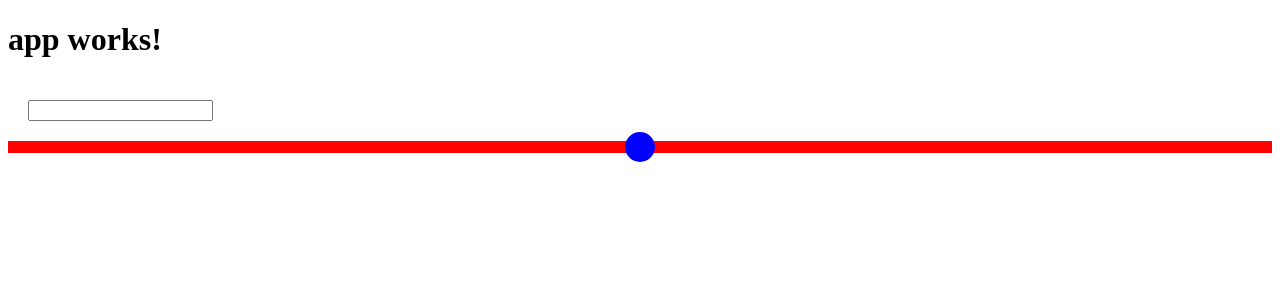
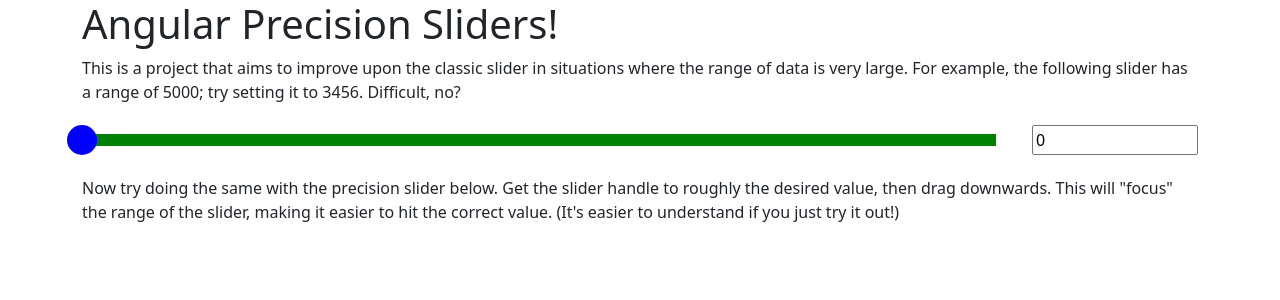
Before and after one commit to PaulTFreedman/angular-precision-sliders, an Angular app: page / in a window 1280 px wide. Shown: the top 300 px of the page. Built offline with nearby package versions, Linux system fonts and the light colour scheme.

Commit message:
WIP getting sliders to work with Bootstrap

```diff
--- a/package.json
+++ b/package.json
@@ -20,11 +20,11 @@
     "@angular/platform-browser": "^4.0.0",
     "@angular/platform-browser-dynamic": "^4.0.0",
     "@angular/router": "^4.0.0",
-    "bootstrap": "^3.3.7",
-    "bootstrap-slider": "^9.8.0",
+    "bootstrap": "^4.0.0-alpha.6",
     "core-js": "^2.4.1",
     "jquery": "^3.2.1",
     "rxjs": "^5.1.0",
+    "tether": "^1.4.0",
     "zone.js": "^0.8.4"
   },
   "devDependencies": {
--- a/src/app/app.component.html
+++ b/src/app/app.component.html
@@ -1,12 +1,37 @@
-<h1>
-  {{title}}
-</h1>
+<!-- TODO use bootstrap to create a nicer layout -->
 
-<input value="{{sliderVal1}}"/>
-<precision-slider class="precision-slider" [minValue]="0" [maxValue]="1000" [initialValue]="500" [handleWidth]="30" (valueChanged)="onSlider1ValueChange($event)"
-                    [selectableColour]="'red'" [nonSelectableColour]="'gainsboro'"></precision-slider>
-
-
-<!--<slider class="dummy-slider" [minValue]="0" [maxValue]="1000" [initialValue]="500" [value]="sliderVal1" [handleWidth]="30" [bottomColour]="'gainsboro'" [middleColour]="'gainsboro'" [topColour]="'gainsboro'"></slider>
-<responsive-slider class="basic-slider" [minValue]="0" [maxValue]="1000" [initialValue]="500" [handleWidth]="30" [bottomColour]="'green'" [middleColour]="'green'" [topColour]="'green'"
-                  (valueChanged)="onSlider1ValueChange($event)"></responsive-slider>-->
+<div class="container">
+  <div class="row">
+    <h1>
+      {{title}}
+    </h1>
+  </div>
+  <div class="row">
+    <span>
+      This is a project that aims to improve upon the classic slider in situations where the range of data is very large. For example, the following slider has a range of 5000; try setting it to 3456. Difficult, no?
+    </span>
+  </div>
+  <div class="row align-items-center">
+    <div class="col-md-10 vertical-center">
+      <responsive-slider class="slider basic-slider" [minValue]="0" [maxValue]="5000" [initialValue]="0" [handleWidth]="30" [bottomColour]="'green'" [middleColour]="'green'" [topColour]="'green'"
+                        (valueChanged)="onBasicValueChange($event)"></responsive-slider>
+    </div>
+    <div class="col-md-2">
+      <input value="{{basicSliderVal}}"/>
+    </div>
+  </div>
+  <div class="row">
+    <span>
+      Now try doing the same with the precision slider below. Get the slider handle to roughly the desired value, then drag downwards. This will "focus" the range of the slider, making it easier to hit the correct value. (It's easier to understand if you just try it out!)
+    </span>
+  </div>
+  <!-- <div class="row align-items-center">
+    <div class="col-md-10">
+      <precision-slider class="slider precision-slider" [minValue]="0" [maxValue]="1000" [initialValue]="500" [handleWidth]="30" (valueChanged)="onPrecisionValueChange($event)"
+                      [selectableColour]="'red'" [nonSelectableColour]="'gainsboro'"></precision-slider>
+    </div>
+    <div class="col-md-2">
+      <input value="{{precisionSliderVal}}"/>
+    </div>
+  </div> -->
+</div>
--- a/src/app/app.component.less
+++ b/src/app/app.component.less
@@ -1,13 +1,8 @@
 input {
-    margin: 20px;
+    max-width: 100%;
 }
 
-.dummy-slider {
+.slider {
     display: block;
-    margin: 30px;
+    margin: 30px 0px;
 }
-
-.basic-slider {
-    display: block;
-    margin: 30px;
-}
--- a/src/app/app.component.ts
+++ b/src/app/app.component.ts
@@ -6,11 +6,16 @@ import { Component } from '@angular/core';
   styleUrls: ['./app.component.less']
 })
 export class AppComponent {
-  title = 'app works!';
+  title = 'Angular Precision Sliders!';
 
-  public sliderVal1: number;
+  public basicSliderVal: number;
+  public precisionSliderVal: number;
 
-  onSlider1ValueChange(value: number) {
-    this.sliderVal1 = Math.round(value);
+  onBasicValueChange(value: number) {
+    this.basicSliderVal = Math.round(value);
+  }
+
+  onPrecisionValueChange(value: number) {
+    this.precisionSliderVal = Math.round(value);
   }
 }
--- a/src/components/responsive-slider/responsive-slider.component.ts
+++ b/src/components/responsive-slider/responsive-slider.component.ts
@@ -1,4 +1,5 @@
-import { Component, OnInit, AfterViewInit, ViewChild, ElementRef, Output, EventEmitter } from '@angular/core';
+
+import { Component, OnInit, ViewChild, ElementRef, Output, EventEmitter } from '@angular/core';
 import { SliderComponent } from '../slider/slider.component';
 
 @Component({
@@ -28,6 +29,10 @@ export class ResponsiveSliderComponent extends SliderComponent implements OnInit
     if (this.initialValue > this.maxValue || this.initialValue < this.minValue) {
       this.initialValue = this.minValue;
     }
+
+    setTimeout(() => {
+        this.valueChanged.emit(this.initialValue);
+    });
   }
 
   onHandleMouseDown(event: MouseEvent) {
@@ -62,9 +67,13 @@ export class ResponsiveSliderComponent extends SliderComponent implements OnInit
     this.isDragging = false;
   }
 
+  // Consider .offsetX
   private onMouseMove(event: MouseEvent): void {
     if (this.isDragging) {
+      console.log('offset X ', event.clientX);
+
       if (event.clientX > (this.rightPos + (this.handleWidth / 2)) || event.clientX < (this.leftPos) - (this.handleWidth / 2) ) {
+        console.log('Thinks mouse is outside range');
         return;
       }
 
@@ -76,10 +85,11 @@ export class ResponsiveSliderComponent extends SliderComponent implements OnInit
       }
 
       const handleToLeftDiff = handleCentreX - this.leftPos;
+      //console.log(handleToLeftDiff);
       let calculatedValue = (handleToLeftDiff * this.conversionFactor) + this.minValue;
 
       if (calculatedValue > this.maxValue) {
-          calculatedValue = this.maxValue;
+        calculatedValue = this.maxValue;
       } else if (calculatedValue < this.minValue) {
           calculatedValue = this.minValue;
       }
--- a/src/components/slider/slider.component.ts
+++ b/src/components/slider/slider.component.ts
@@ -100,8 +100,17 @@ export class SliderComponent implements AfterViewInit {
     }
 
     setupSliderView() {
-        this.leftPos = this.elRef.nativeElement.offsetLeft;
+        // TODO get these to be in global space
+        // this.leftPos = this.elRef.nativeElement.offsetLeft;
+        // this.rightPos = this.elRef.nativeElement.offsetLeft + this.elRef.nativeElement.offsetWidth;
+        this.leftPos = this.elRef.nativeElement.getBoundingClientRect().left;
         this.rightPos = this.elRef.nativeElement.offsetLeft + this.elRef.nativeElement.offsetWidth;
+
+        console.log('leftPos', this.leftPos);
+        console.log('rightPos', this.rightPos);
+        console.log('computedLeft', getComputedStyle(this.elRef.nativeElement));
+        console.log('boundingRect', this.elRef.nativeElement.getBoundingClientRect());
+
         this.conversionFactor = ((this.maxValue - this.minValue) / (this.rightPos - this.leftPos));
     }
 }
--- a/src/index.html
+++ b/src/index.html
@@ -7,8 +7,17 @@
 
     <meta name="viewport" content="width=device-width, initial-scale=1">
     <link rel="icon" type="image/x-icon" href="favicon.ico">
+
+    <!-- Bootstrap -->
+    <link href="node_modules/bootstrap/dist/css/bootstrap.min.css" rel="stylesheet">
   </head>
   <body>
+    <script src="node_modules/tether/dist/js/tether.min.js"></script>
+    <!-- jQuery (necessary for Bootstrap's JavaScript plugins) -->
+    <script src="https://ajax.googleapis.com/ajax/libs/jquery/1.12.4/jquery.min.js"></script>
+    <!-- Include all compiled plugins (below), or include individual files as needed -->
+    <script src="node_modules/bootstrap/dist/js/bootstrap.min.js"></script>
+
     <app-root>Loading...</app-root>
   </body>
 </html>
```
Lines whose indentation alone changed are shown as unchanged.
